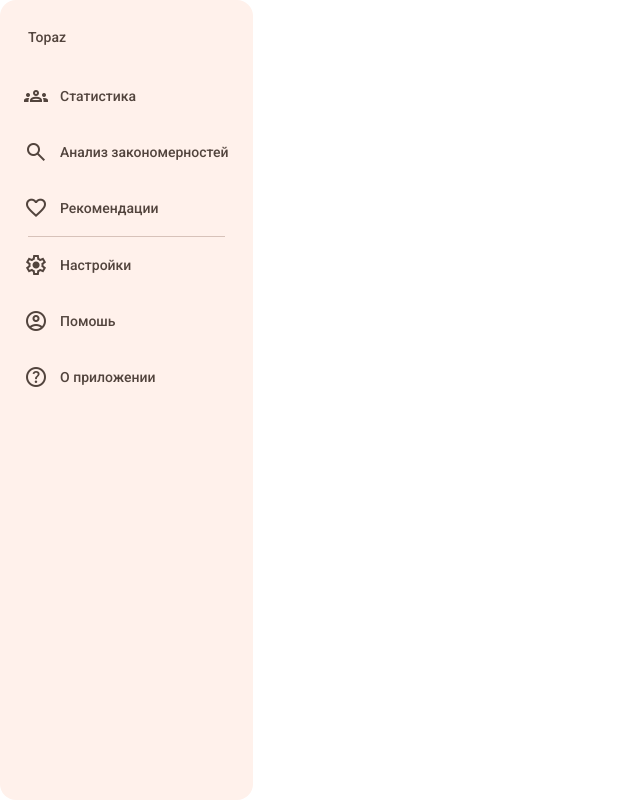
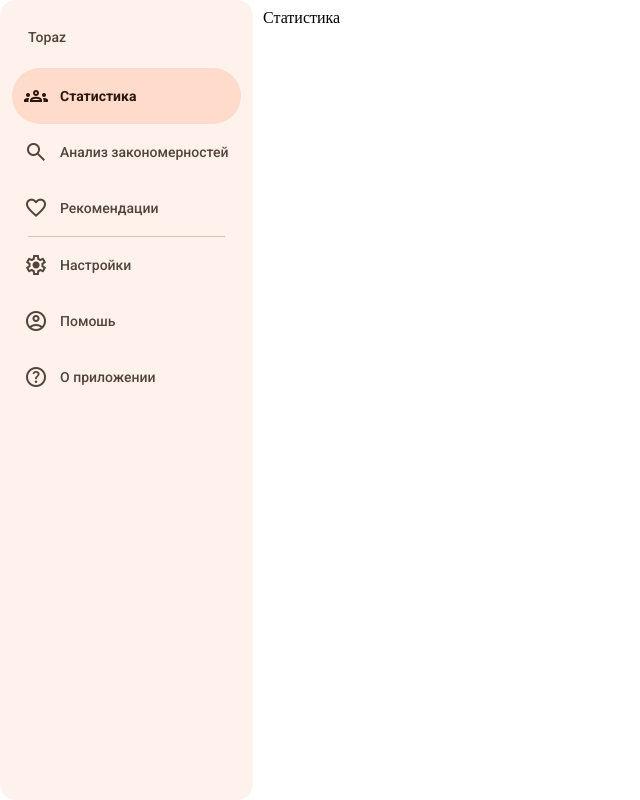
Before and after one commit to tea-pack/topaz, a Vue app: page / in a window 1280 px wide. Shown: the whole page, without its empty margins (0-640 px from the left). Built offline with nearby package versions, Linux system fonts and the light colour scheme.

Commit message:
refactor: set stats route a default

```diff
--- a/src/components/NavigationDrawer.vue
+++ b/src/components/NavigationDrawer.vue
@@ -1,6 +1,6 @@
 <script setup lang = "ts">
 const topRoutes = [
-    {icon: "groups", name: "Cтатистика", route: "/stats"},
+    {icon: "groups", name: "Cтатистика", route: "/"},
     {icon: "search", name: "Анализ закономерностей", route: "/patterns"},
     {icon: "favorite", name: "Рекомендации", route: "/recommend"},
 ]
--- a/src/routes.ts
+++ b/src/routes.ts
@@ -9,7 +9,7 @@ import About from "@/views/About.vue";
 const router = createRouter({
     history: createWebHashHistory(),
     routes: [
-        { path: "/stats", component: Stats},
+        { path: "/", component: Stats},
         { path: "/patterns", component: Patterns},
         { path: "/recommend", component: Recommend},
         { path: "/settings", component: Settings},
```
